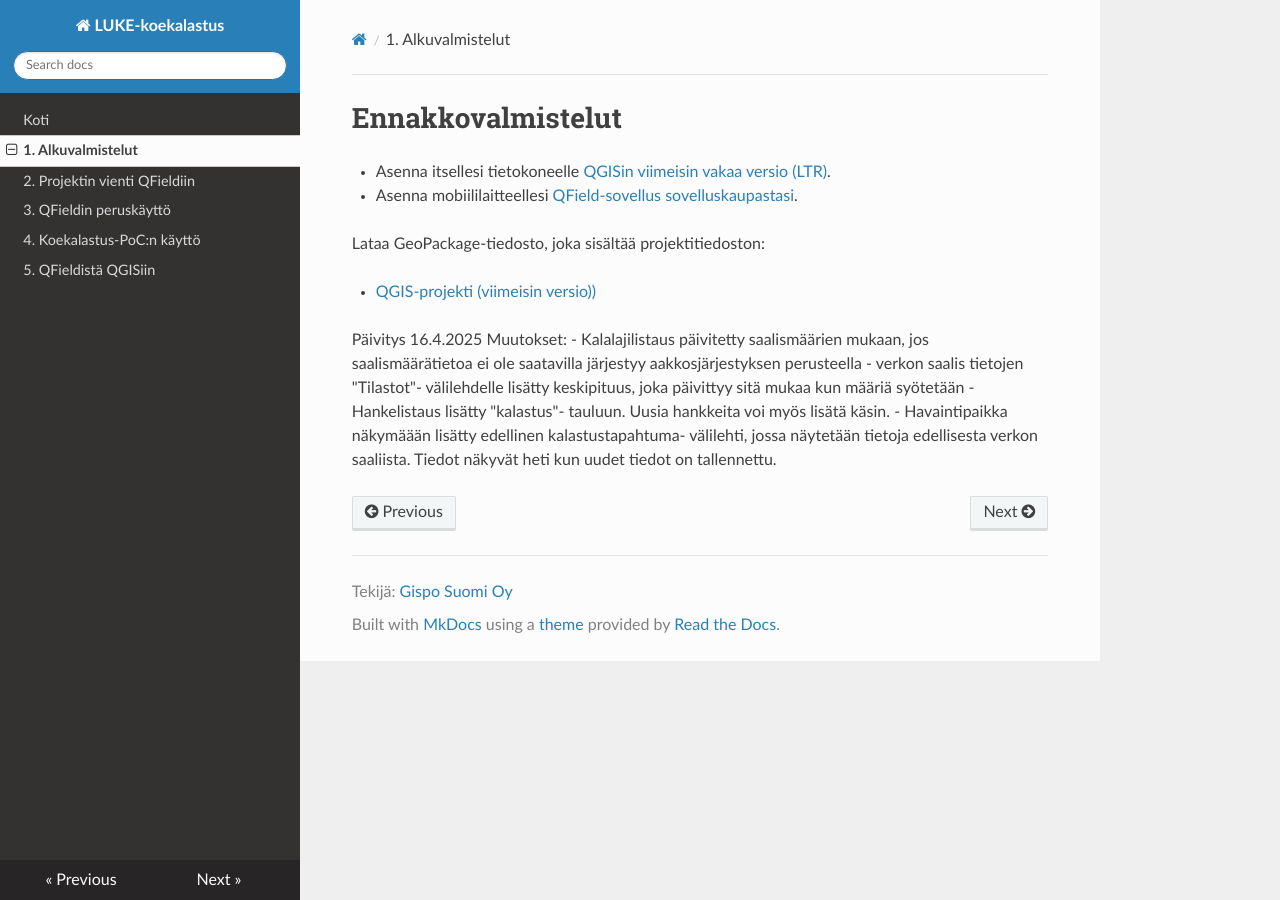
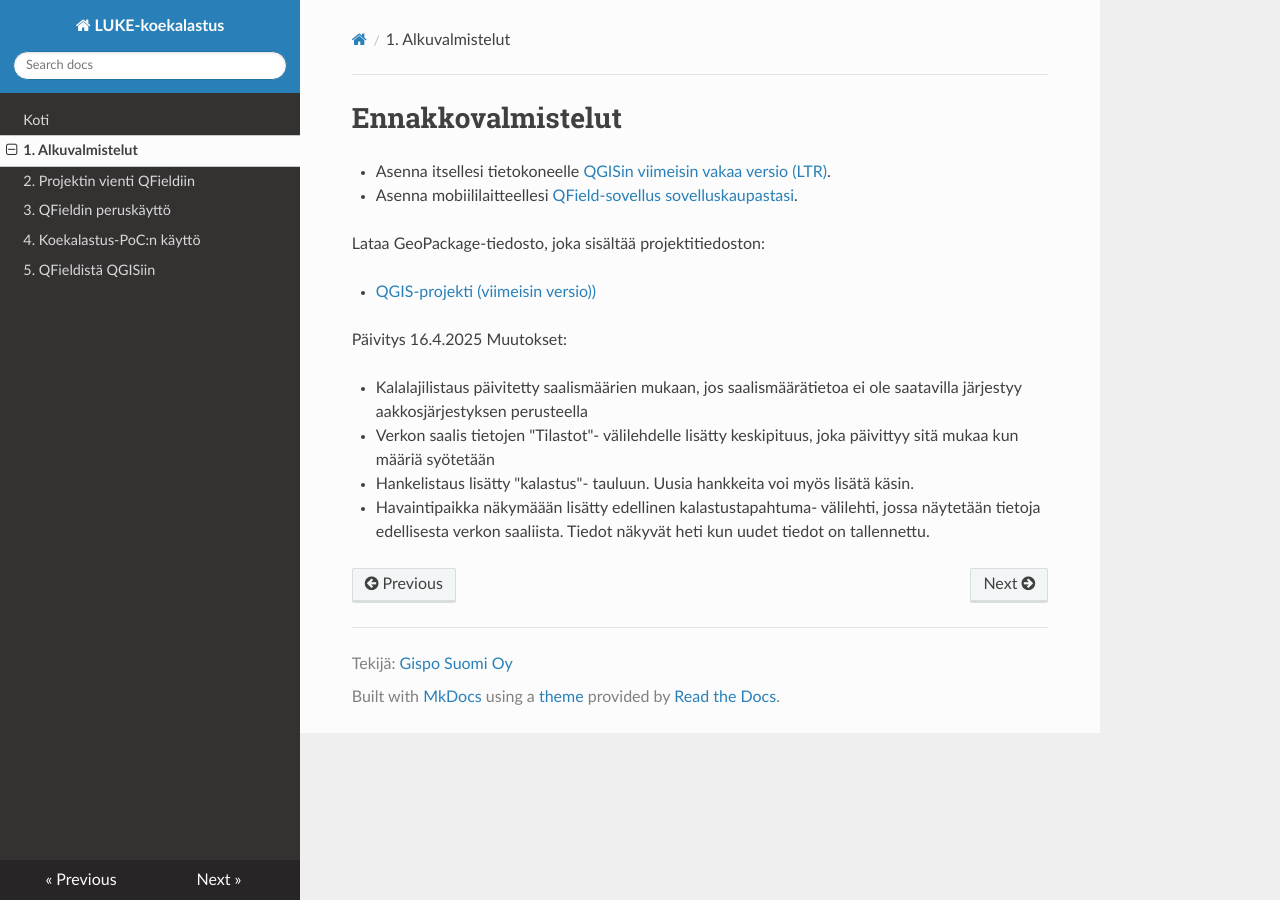
Before and after one commit to GispoCoding/luke-koekalastus, an MkDocs documentation site: the page built from docs/1_alkuvalmistelut.md, in a window 1280 px wide. Built offline with MkDocs 1.6.1, drawn with Linux system fonts in a browser that asks for light colours; nearby versions of some CDN libraries; part of the change alters nothing that is shown.

```diff
--- a/docs/1_alkuvalmistelut.md
+++ b/docs/1_alkuvalmistelut.md
@@ -1,15 +1,18 @@
 # Ennakkovalmistelut
 
-- Asenna itsellesi tietokoneelle [QGISin viimeisin vakaa versio (LTR)](https://qgis.org/fi/site/forusers/download.html).
-- Asenna mobiililaitteellesi [QField-sovellus sovelluskaupastasi](https://qfield.org/).
+-   Asenna itsellesi tietokoneelle [QGISin viimeisin vakaa versio (LTR)](https://qgis.org/fi/site/forusers/download.html).
+-   Asenna mobiililaitteellesi [QField-sovellus sovelluskaupastasi](https://qfield.org/).
 
 Lataa GeoPackage-tiedosto, joka sisältää projektitiedoston:
 
-- [QGIS-projekti (viimeisin versio))](https://drive.google.com/file/d/1cVNLXE9XDCynnYMSlPpf3BVzd_OkVdb2/view?usp=sharing)
+-   [QGIS-projekti (viimeisin versio))](https://drive.google.com/file/d/1cVNLXE9XDCynnYMSlPpf3BVzd_OkVdb2/view?usp=sharing)
 
-Päivitys 16.4.2025
-Muutokset:
-- Kalalajilistaus päivitetty saalismäärien mukaan, jos saalismäärätietoa ei ole saatavilla järjestyy aakkosjärjestyksen perusteella
-- verkon saalis tietojen "Tilastot"- välilehdelle lisätty keskipituus, joka päivittyy sitä mukaa kun määriä syötetään
-- Hankelistaus lisätty "kalastus"- tauluun. Uusia hankkeita voi myös lisätä käsin.
-- Havaintipaikka näkymäään lisätty edellinen kalastustapahtuma- välilehti, jossa näytetään tietoja edellisesta verkon saaliista.  Tiedot näkyvät heti kun uudet tiedot on tallennettu.
+Päivitys 16.4.2025 Muutokset:
+
+-   Kalalajilistaus päivitetty saalismäärien mukaan, jos saalismäärätietoa ei ole saatavilla järjestyy aakkosjärjestyksen perusteella
+
+-   Verkon saalis tietojen "Tilastot"- välilehdelle lisätty keskipituus, joka päivittyy sitä mukaa kun määriä syötetään
+
+-   Hankelistaus lisätty "kalastus"- tauluun. Uusia hankkeita voi myös lisätä käsin.
+
+-   Havaintipaikka näkymäään lisätty edellinen kalastustapahtuma- välilehti, jossa näytetään tietoja edellisesta verkon saaliista. Tiedot näkyvät heti kun uudet tiedot on tallennettu.
```
